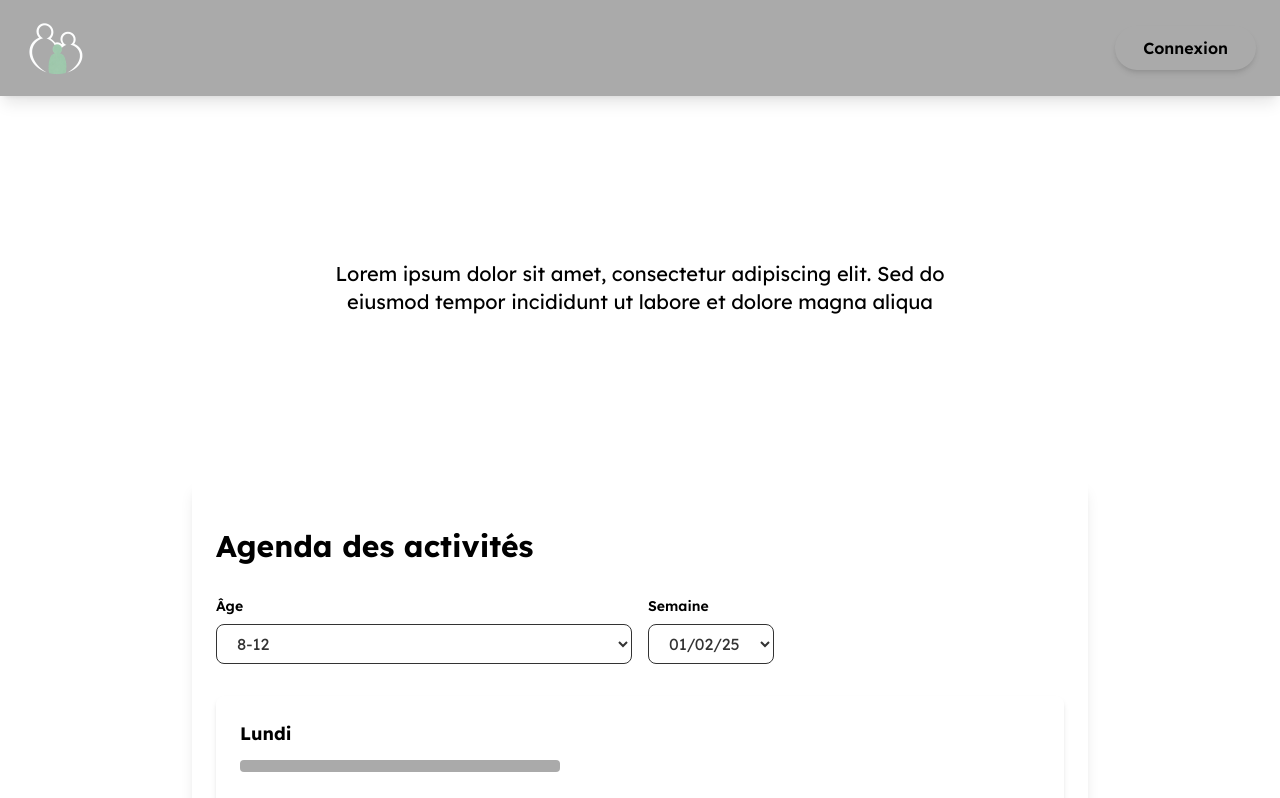
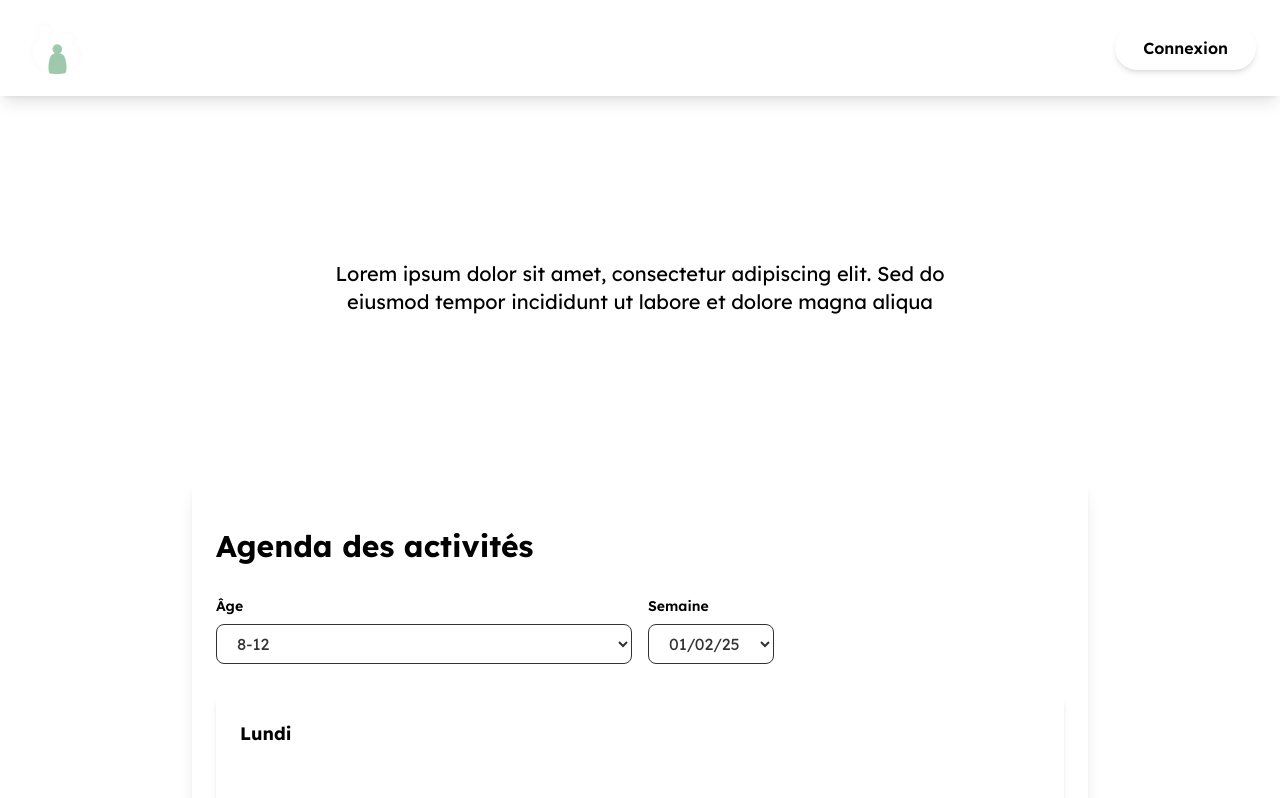
Before and after one commit to lasnelus/info405_explorateurs, a Vue app in the folder frontend/: page / in a window 1280 px wide. Shown: the top 798 px of the page. Built offline with nearby package versions, Linux system fonts and the light colour scheme.

Commit message:
fix : dynamic theme :p

```diff
--- a/frontend/src/style.css
+++ b/frontend/src/style.css
@@ -12,10 +12,10 @@ body {
 :root {
   /* default */
   --background: #000000;
-  --primary: #aaaaaa;
-  --primary-light: #ffffff;
-  --primary-100: #cccccc;
-  --primary-300: #eeeeee;
+  --color-primary: #aaaaaa;
+  --color-primary-light: #ffffff;
+  --color-primary-100: #cccccc;
+  --color-primary-300: #eeeeee;
 
   /* Gris */
   --gris-dark: #7A7A7A;
@@ -30,34 +30,34 @@ body {
 .light {
   &.bleu {
     --background: #0F1E26;
-    --primary: #3A7CA5;
-    --primary-light: #E6EEF3;
-    --primary-100: #8FB9D6;
-    --primary-300: #2F6F9E;
+    --color-primary: #3A7CA5;
+    --color-primary-light: #E6EEF3;
+    --color-primary-100: #8FB9D6;
+    --color-primary-300: #2F6F9E;
   }
 
   &.vert {
     --background: #081C15;
-    --primary: #74C69D;
-    --primary-light: #E6F4EC;
-    --primary-100: #95D5B2;
-    --primary-300: #2A9D8F;
+    --color-primary: #74C69D;
+    --color-primary-light: #E6F4EC;
+    --color-primary-100: #95D5B2;
+    --color-primary-300: #2A9D8F;
   }
 
   &.jaune {
     --background: #1F1A05;
-    --primary: #F4C430;
-    --primary-light: #FFF6D6;
-    --primary-100: #FFD866;
-    --primary-300: #D4A017;
+    --color-primary: #F4C430;
+    --color-primary-light: #FFF6D6;
+    --color-primary-100: #FFD866;
+    --color-primary-300: #D4A017;
   }
 
   &.rouge {
     --background: #1C0A0A;
-    --primary: #E76F51;
-    --primary-light: #FDECEA;
-    --primary-100: #F4A261;
-    --primary-300: #C44536;
+    --color-primary: #E76F51;
+    --color-primary-light: #FDECEA;
+    --color-primary-100: #F4A261;
+    --color-primary-300: #C44536;
   }
 }
 
@@ -68,34 +68,34 @@ body {
 .dark {
   &.bleu {
     --background: #0A141A;
-    --primary: #2F6F9E;
-    --primary-light: #3A7CA5;
-    --primary-100: #4F93C2;
-    --primary-300: #1F4E73;
+    --color-primary: #2F6F9E;
+    --color-primary-light: #3A7CA5;
+    --color-primary-100: #4F93C2;
+    --color-primary-300: #1F4E73;
   }
 
   &.vert {
       --background: #061410;
-    --primary: #2A9D8F;
-    --primary-light: #40916C;
-    --primary-100: #52B788;
-    --primary-300: #1B6B5C;
+    --color-primary: #2A9D8F;
+    --color-primary-light: #40916C;
+    --color-primary-100: #52B788;
+    --color-primary-300: #1B6B5C;
   }
 
   &.jaune {
     --background: #151102;
-    --primary: #D4A017;
-    --primary-light: #F4C430;
-    --primary-100: #E9B949;
-    --primary-300: #A07800;
+    --color-primary: #D4A017;
+    --color-primary-light: #F4C430;
+    --color-primary-100: #E9B949;
+    --color-primary-300: #A07800;
   }
 
   &.rouge {
     --background: #140707;
-    --primary: #C44536;
-    --primary-light: #E76F51;
-    --primary-100: #F08080;
-    --primary-300: #922B21;
+    --color-primary: #C44536;
+    --color-primary-light: #E76F51;
+    --color-primary-100: #F08080;
+    --color-primary-300: #922B21;
   }
 }
 
@@ -104,9 +104,9 @@ body {
     --color-gris-dark: var(--gris-dark);
     --color-gris-beige: var(--gris-beige);
 
-    --color-primary: var(--primary);
-    --color-primary-light: var(--primary-light);
-    --color-primary-100: var(--primary-100);
-    --color-primary-300: var(--primary-300);
-    --color-primary-background: var(--background);
+    --color-color-primary: var(--color-color-primary);
+    --color-color-primary-light: var(--color-primary-light);
+    --color-color-primary-100: var(--color-primary-100);
+    --color-color-primary-300: var(--color-primary-300);
+    --color-color-primary-background: var(--background);
 }
```
